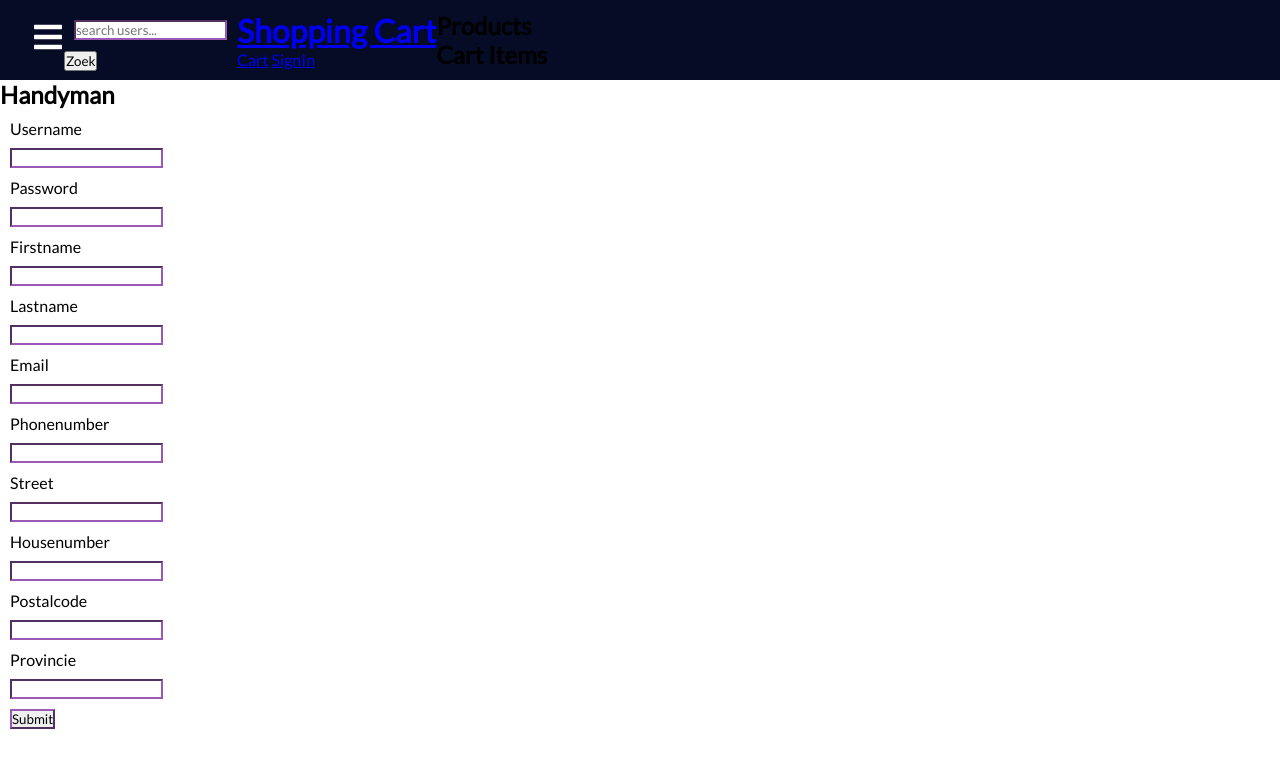
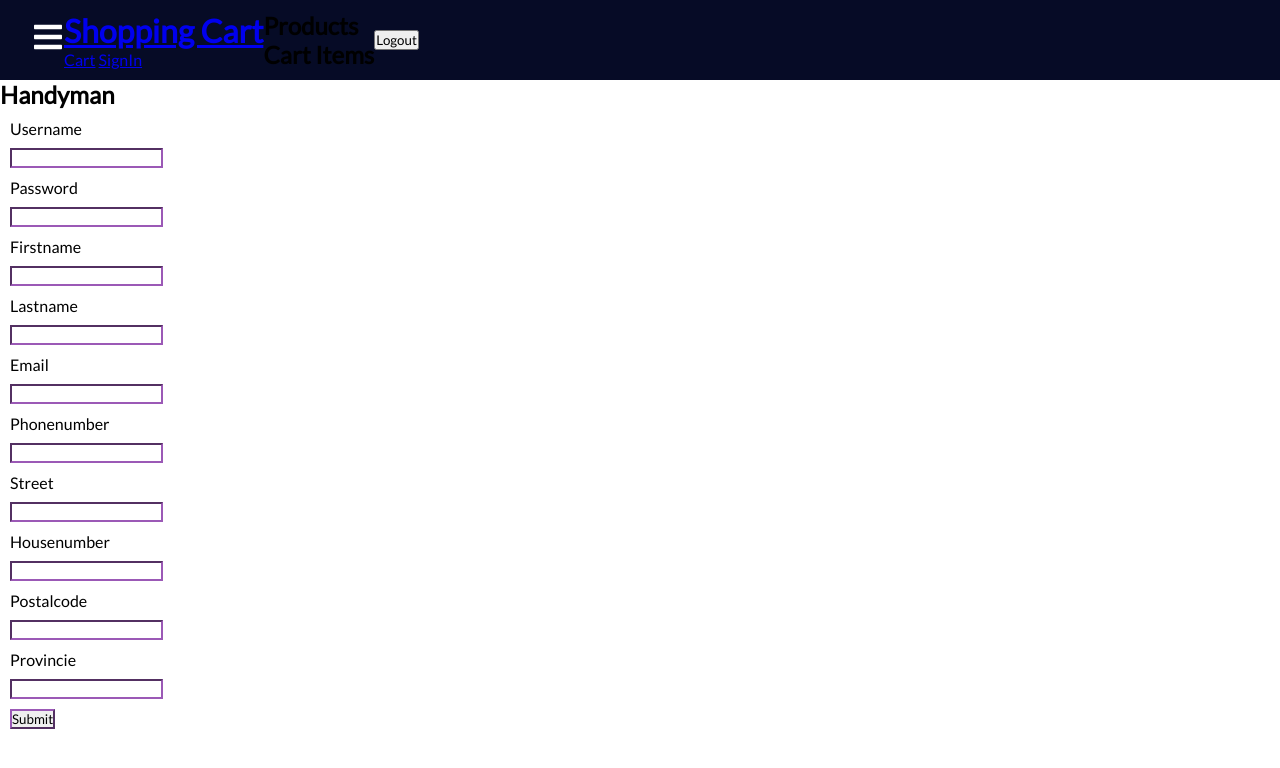
Before and after one commit to SunshineSummerville/Frontend-Eindopdracht, a React (Create React App) app: page /HandymanSignup in a window 1280 px wide. Shown: the top 768 px of the page. Built offline with nearby package versions, Linux system fonts and the light colour scheme.

Commit message:
Implement logout, Remove duplicate Router

```diff
--- a/src/App.js
+++ b/src/App.js
@@ -1,7 +1,6 @@
 import React from "react";
 import './App.module.css';
 import {
-  BrowserRouter as Router,
   Switch,
   Route,
   Link
@@ -17,18 +16,11 @@ import HandymanSignup from "./pages/HandymanSignUp";
 import ReservationHistory from "./pages/ReservationHistory";
 import ShoppingCart from "./pages/ShoppingCart";
 import ReservationDetails from "./pages/ReservationDetails";
-import Searchbar from "./components/Searchbar/Searchbar";
-import axios from "axios";
-
-
-
-
 
 export default function App() {
 
 
   return (
-      <Router>
         <div>
           <Navbar>
             <ul>
@@ -106,6 +98,5 @@ export default function App() {
             </Route>
           </Switch>
         </div>
-      </Router>
   );
 }
--- a/src/components/HandymanSignupform/index.js
+++ b/src/components/HandymanSignupform/index.js
@@ -1,4 +1,3 @@
-import {useState} from 'react'
 import {useForm} from "react-hook-form";
 import styles from './HandymanSignup.css';
 import axios from "axios";
--- a/src/components/Navbar/Navbar.js
+++ b/src/components/Navbar/Navbar.js
@@ -5,48 +5,41 @@ import {Link} from 'react-router-dom';
 import {SidebarData} from "./SidebarData";
 import "./Navbar.css";
 import {IconContext} from "react-icons";
-import Searchbar from "../Searchbar/Searchbar";
 import Header from "../ShoppingCart/Header";
 import Basket from "../ShoppingCart/Basket";
 import Main from "../ShoppingCart/Main";
 import {AuthContext} from "../../context/AuthContext";
 
-function Navbar (props) {
+function Navbar(props) {
     const [sidebar, setSidebar] = useState(false);
-    const {authState} = useContext (AuthContext);
-    console.log("AUTH IN NAVBAR",authState)
-
-
-
+    const {authState, logout} = useContext(AuthContext);
     const showSidebar = () => setSidebar(!sidebar)
-
 
 
     return (
         <>
-        <IconContext.Provider value={{color:'#fff'}}>
-            <div className= "navbar">
-                <Link to="#" className= 'menu-bars'>
+            <IconContext.Provider value={{color: '#fff'}}>
+                <div className="navbar">
+                    <Link to="#" className='menu-bars'>
                         <FaIcons.FaBars onClick={showSidebar}/>
                     </Link>
-                <Searchbar  />
+
                     <Header></Header>
                     <div className="row">
                         <Main></Main>
                         <Basket></Basket>
                     </div>
+                    <button onClick={logout}> Logout</button>
                 </div>
                 <nav className={sidebar ? 'nav-menu space active' : 'nav-menu'}>
                     <ul className='nav-menu-items' onClick={showSidebar}>
                         <li className="navbar-toggle">
                             <Link to="#" className='menu-bars'>
-                            <AiIcons.AiOutlineClose />
+                                <AiIcons.AiOutlineClose/>
                             </Link>
                         </li>
 
                         {SidebarData.filter((item) => {
-                        console.log("SHOW WHEN NOT LOGGED IN",item.notLoggedIn,"SHOW WHEN LOGGED IN",item.loggedIn, " LOGGED IN NOW?",authState.user !== null, "RESULT",item.notLoggedIn === (authState.user === null) || item.loggedIn === (authState.user !== null) )
-
                             return item.notLoggedIn === (authState.user === null) || item.loggedIn === (authState.user !== null)
                         }).map((item, index) => {
 
--- a/src/pages/ReservationDetails.js
+++ b/src/pages/ReservationDetails.js
@@ -39,11 +39,11 @@ export default function ReservationDetails(){
         <div className= 'reservation details'>
             <h2>Reservation Details</h2>
             {reservationDetails && <img src={reservationDetails.image} />}
-            {/*<div>*/}
-            {/*    {reservationDetails((reservation)=> {*/}
-            {/*        console.log(reservation)*/}
-            {/*    })}*/}
-            {/*        </div>*/}
+            <div>
+                {reservationDetails((reservation)=> {
+                    console.log("MY RESERVATION",reservation)
+                })}
+                    </div>
         </div>
     )
 
--- a/src/pages/ReservationHistory.js
+++ b/src/pages/ReservationHistory.js
@@ -39,7 +39,7 @@ export default function ReservationHistory(){
             <h2>ReservationHistory</h2>
             <div>
                 {reservations.map((reservation)=>{
-                    console.log(reservation)
+                    console.log("OVERVIEW OF ALL RESERVATIONS",reservation)
                     return <li>
                         {reservation.reservationDate} - {reservation.category.name}
                     </li>
```
Lines whose indentation alone changed are shown as unchanged.
